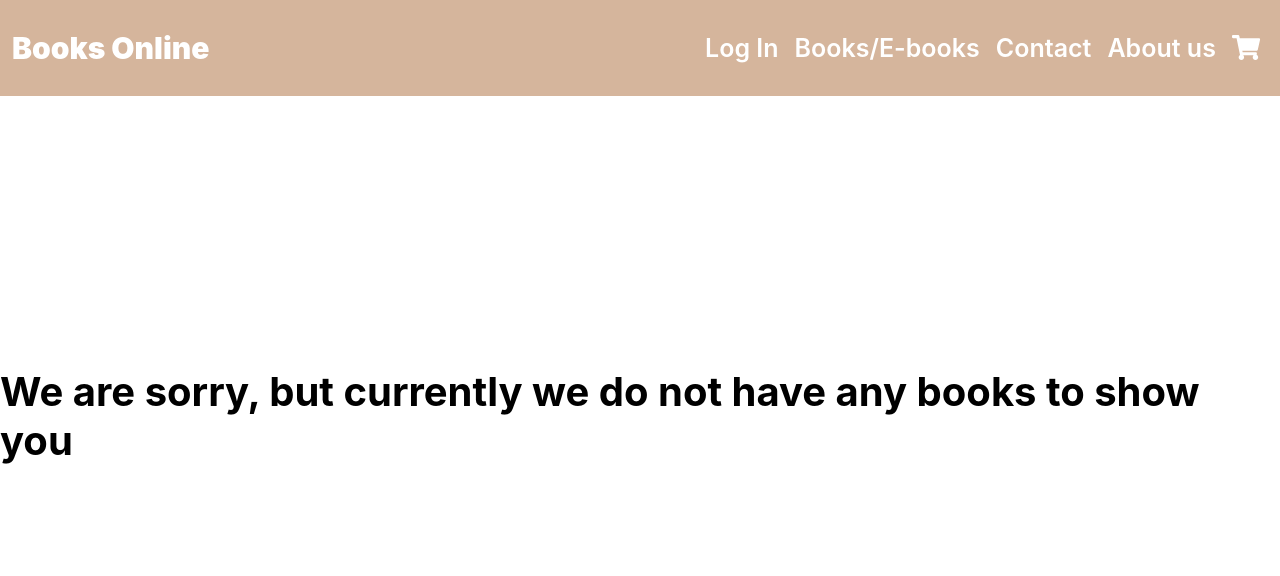
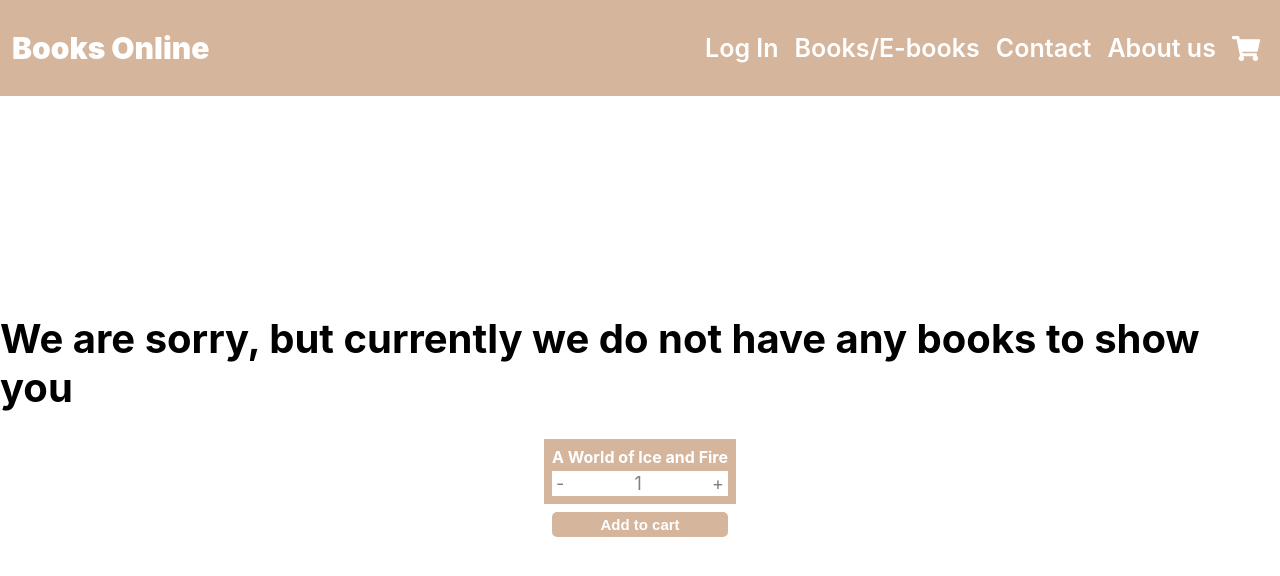
Before and after one commit to benjabarreiro/books-online, a React (Create React App) app: page / in a window 1280 px wide. Shown: the top 576 px of the page. Built offline with nearby package versions, Linux system fonts and the light colour scheme.

Commit message:
Button Counter

```diff
--- a/src/components/Header/Header.css
+++ b/src/components/Header/Header.css
@@ -19,4 +19,5 @@
     margin: 0 8px;
     font-size: 2.5rem;
     font-weight: 600;
+    cursor: pointer;
 }
--- a/src/components/Header/Header.js
+++ b/src/components/Header/Header.js
@@ -12,12 +12,12 @@ export const Header = () => {
             <p className="logo">{ecommerceName}</p>
             <nav className="navigation">
                 <ul className="links">
-                    <li className="link"><a className="a-tag" href="#">Log In</a></li>
-                    <li className="link"><a className="a-tag" href="#">Books/E-books</a></li>
-                    <li className="link"><a className="a-tag" href="#">Contact</a></li>
-                    <li className="link"><a className="a-tag" href="#">About us</a></li>
+                    <li className="link">Log In</li>
+                    <li className="link">Books/E-books</li>
+                    <li className="link">Contact</li>
+                    <li className="link">About us</li>
 
-                    <a className="a-tag" href="#"><FontAwesomeIcon className="link" icon={faShoppingCart} /></a>
+                    <FontAwesomeIcon className="link" icon={faShoppingCart} />
                 </ul>
             </nav>
         </header>
--- /dev/null
+++ b/src/components/ItemCount/ItemCount.css
@@ -0,0 +1,47 @@
+.topContainer {
+    background-color: #d5b59c;
+    padding: 8px;
+}
+
+.bookName {
+    color: #ffffff;
+    font-weight: 700;
+}
+
+.quantityContainer {
+    display: flex;
+    padding: 2px 4px;
+    justify-content: space-between;
+    align-items: center;
+    margin-top: 4px;
+    background-color: #ffffff;
+    font-size: 1.8rem;
+}
+
+.quantity {
+    color: #808080;
+}
+
+.counter {
+    cursor: pointer;
+    color: #808080;
+}
+
+.bottomContainer {
+    display: flex;
+    justify-content: center;
+    align-items: center;
+    padding: 8px;
+}
+
+.addButton {
+    width: 100%;
+    background-color: #d5b59c;
+    color: #ffffff;
+    font-size: 1.5rem;
+    font-weight: 900;
+    border-radius: 5px;
+    border: none;
+    padding: 4px 0px;
+    cursor: pointer;
+}
--- /dev/null
+++ b/src/components/ItemCount/ItemCount.js
@@ -0,0 +1,51 @@
+import React, { useState } from 'react';
+import './ItemCount.css';
+
+export default function ItemCount(props) {
+
+    const [add, setAdd] = useState(props.initial);
+
+    const increase = () => {
+        if(props.stock === 0) {
+            console.log('No hay stock');
+        } else {
+            if(add + 1 <= props.stock) {
+                setAdd(add + 1);
+            }
+        }
+    }
+
+    const decrease = () => {
+        if(props.stock === 0) {
+            console.log('No hay stock');
+        } else {
+            if(add - 1 >= 1) {
+                setAdd(add - 1);
+            }
+        }
+    }
+
+    const onAdd = () => {
+        if(props.stock !== 0) {
+            alert(`${add} elementos agregados al carrito`);
+        }
+    }
+
+    return (
+        <div className="itemCount">
+            <div className="topContainer">
+        <span className="bookName">{props.bookName}</span>
+                <div className="quantityContainer">
+                    <span onClick={decrease} className="counter">-</span>
+                    <span className="quantity">{props.stock !== 0 ? add : 'No hay stock'}</span>
+                    <span onClick={increase} className="counter">+</span>
+                </div>
+            </div>
+            <div className="bottomContainer">
+                <button onClick={onAdd} className="addButton">
+                    {props.addCart}
+                </button>
+            </div>
+        </div>
+    )
+}
--- a/src/components/Products/Products.js
+++ b/src/components/Products/Products.js
@@ -1,10 +1,13 @@
 import React from 'react';
 import './Products.css';
+import ItemCount from '../ItemCount/ItemCount.js';
 
 export const Products = ({ products }) => {
+    const bookName = "A World of Ice and Fire";
     return (
         <div className="products-container">
             <h1 className="greeting">{products}</h1>
+            <ItemCount addCart="Add to cart" bookName={bookName} stock={5} initial={1} />
         </div>
     );
 }
```
